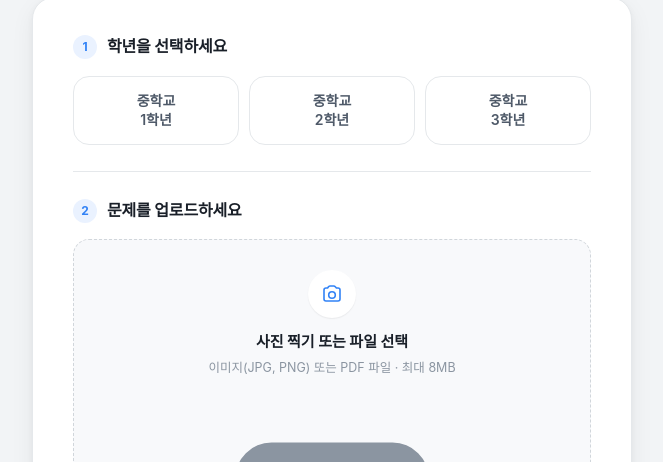
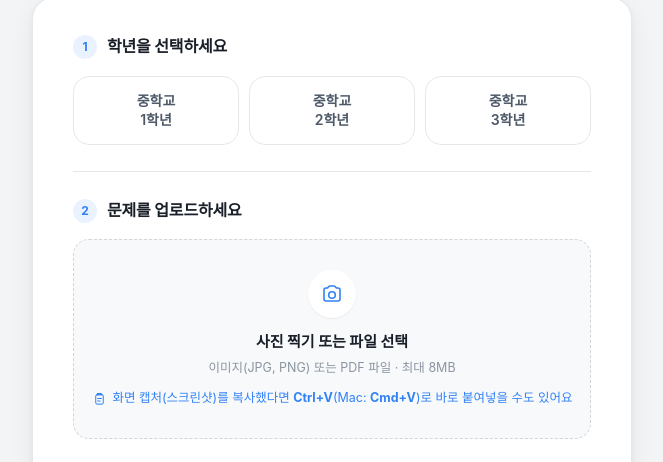
Before and after one commit to sangwoojeong1-hue/Math-problem-solver, a website: page index.html in a window 1280 px wide. Shown: the part 282-744 px from the top of the page, without its empty margins (308-971 px from the left). Drawn offline with nearby package versions, Linux system fonts and the light colour scheme; a web font is replaced by a local one.

Commit message:
Update style.css

```diff
--- a/style.css
+++ b/style.css
@@ -373,6 +373,31 @@
   margin: 0;
   color: var(--text-tertiary);
   font-size: 12.5px;
+}
+
+.dropzone-hint-paste {
+  display: flex;
+  align-items: center;
+  justify-content: center;
+  gap: 6px;
+  margin-top: 10px;
+  color: var(--primary);
+}
+
+.dropzone-hint-paste svg {
+  width: 15px;
+  height: 15px;
+  flex-shrink: 0;
+}
+
+.dropzone-hint-paste strong {
+  font-weight: 700;
+}
+
+@media (max-width: 420px) {
+  .dropzone-hint-paste {
+    text-align: left;
+  }
 }
 
 .preview-media {
```
